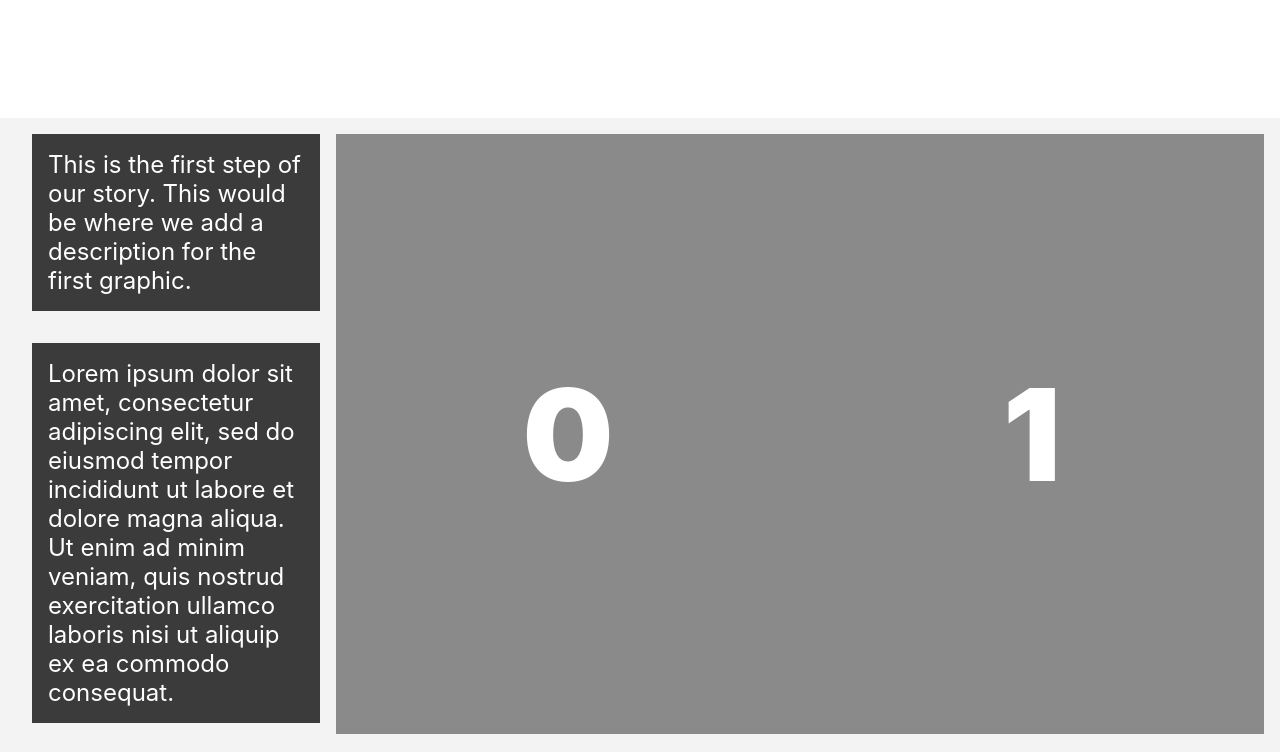
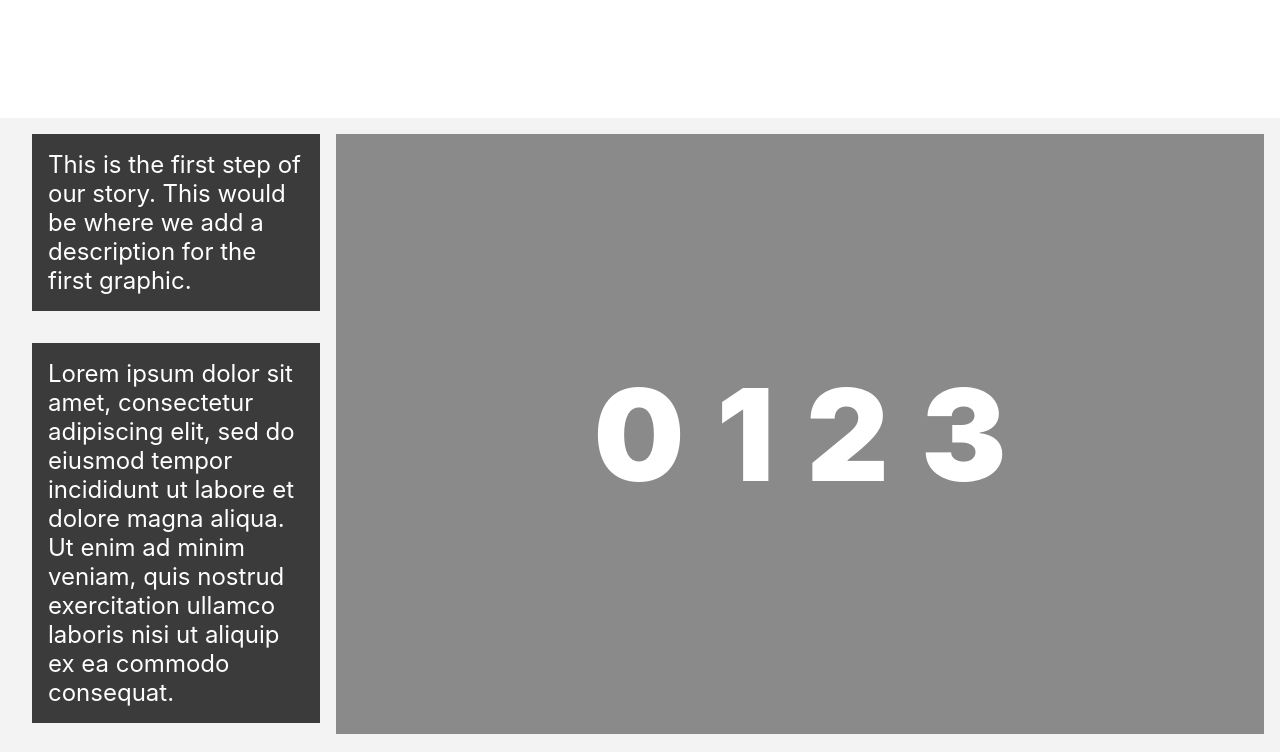
Before and after one commit to alzhxo/gone-to-waste, a plain HTML site: page index.html in a window 1280 px wide. Shown: the part 860-1612 px from the top of the page. Drawn offline with nearby package versions, Linux system fonts and the light colour scheme; a script that the page names is missing.

Commit message:
Update index.html

```diff
--- a/index.html
+++ b/index.html
@@ -117,16 +117,16 @@
           </div>
         </article>
 
-        <div class="sticky-thing" data-step="1">
+        <div class="sticky-thing">
           <p>0</p>
-        </div>
-        <div class="sticky-thing" data-step="2">
           <p>1</p>
+          <p>2</p>
+          <p>3</p>
         </div>
       </section>
 
       <section id="outro">
-        This is the end of this major scrolling section.
+        <p> This is the end of this major scrolling section. </p>
       </section>
 
     <section>
```
